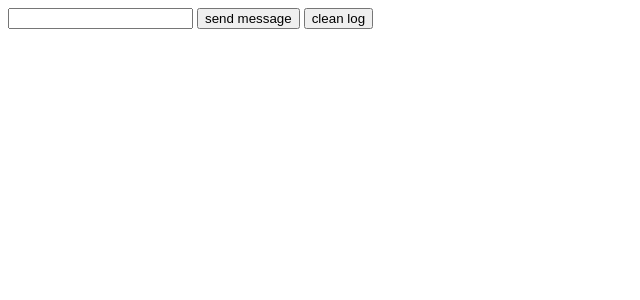
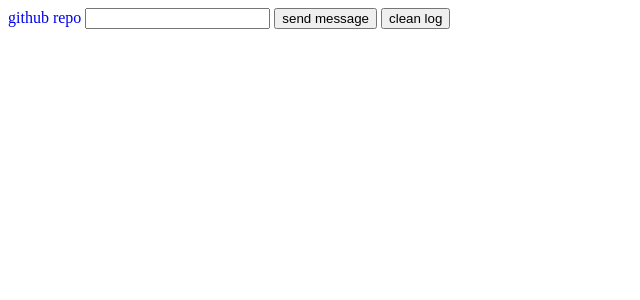
Before and after one commit to wuyudi/fake-girlfriend, a Svelte app: page / in a window 1280 px wide. Shown: the top 300 px of the page, without its empty margins (0-640 px from the left). Built offline with nearby package versions, Linux system fonts and the light colour scheme.

Commit message:
refactor: :speech_balloon: change function to =>

```diff
--- a/src/App.svelte
+++ b/src/App.svelte
@@ -12,15 +12,15 @@
     // https://stackoverflow.com/a/5915122/13040423
     return girlfriendWord[Math.floor(Math.random() * girlfriendWord.length)];
   };
-  function sleep(ms) {
+  let sleep = (ms) => {
     // https://stackoverflow.com/a/39914235/13040423
     return new Promise((resolve) => setTimeout(resolve, ms));
-  }
-  async function addGirlMsg() {
+  };
+  let addGirlMsg = async () => {
     await sleep(Math.floor(Math.random() * 2000));
     msgList = [...msgList, { msg: getMsg(), sendTime: getTime(), from: "her" }];
     saveLog();
-  }
+  };
   let msgList = [];
   let girlfriendWord = ["嗯", "哦"];
   let saveLog = () => localStorage.setItem("chatLog", JSON.stringify(msgList));
@@ -33,6 +33,11 @@
     msgList = JSON.parse(localStorage.getItem("chatLog") || "[]");
   });
 </script>
+
+<a
+  href="https://github.com/wuyudi/fake-girlfriend"
+  style="text-decoration:none;">github repo</a
+>
 
 {#each msgList as msg}
   <div>-------------------------------------------------</div>
```
